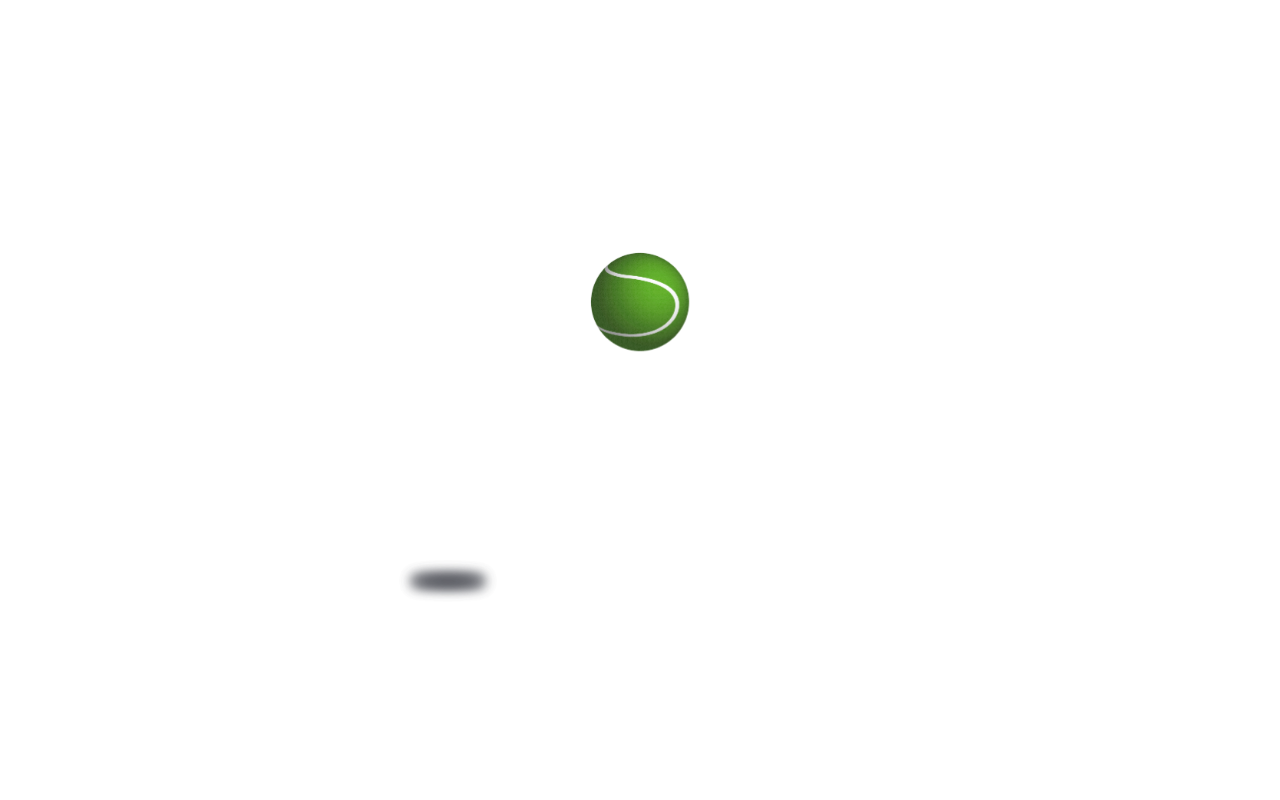
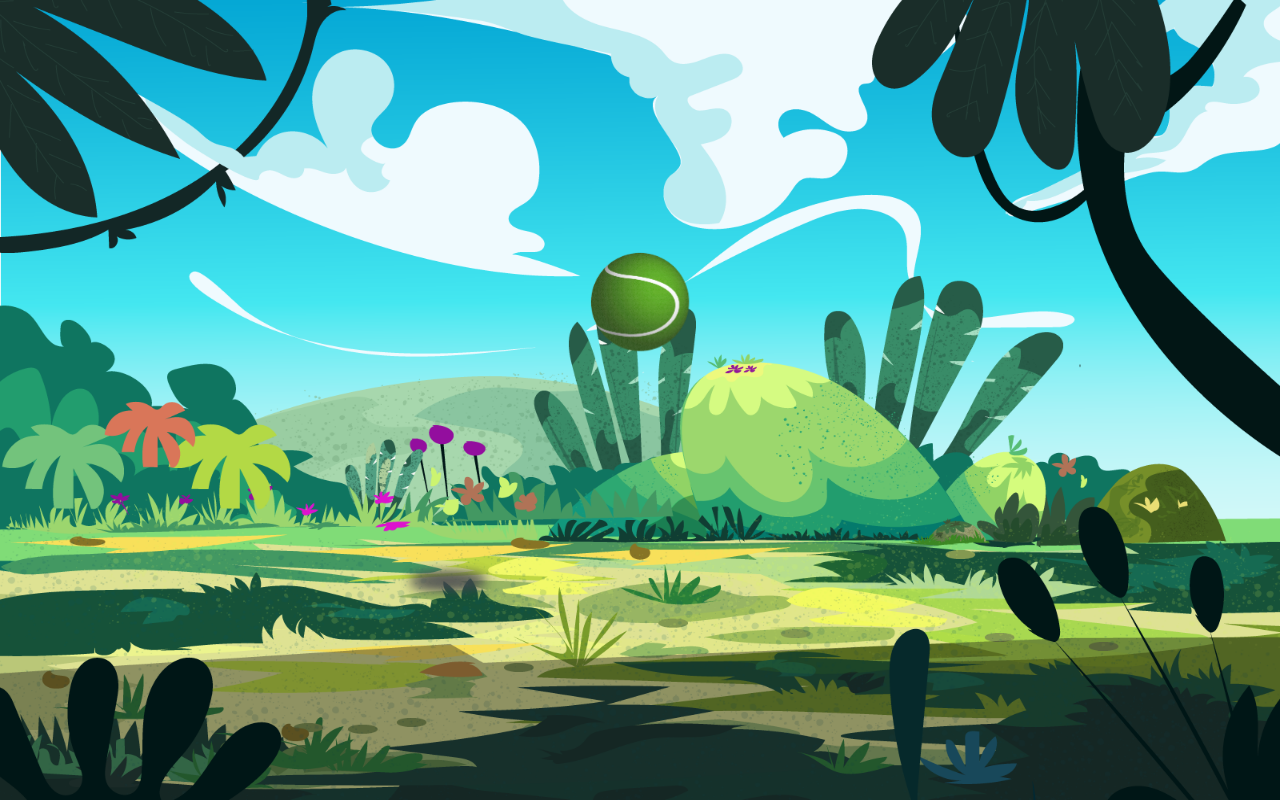
Before and after one commit to demonigod/Bouncing-Ball, a plain HTML site: page index.html in a window 1280 px wide. Drawn offline with Linux system fonts and the light colour scheme; the site is published under a folder, as on GitHub Pages, so addresses that start at the root find nothing.

Commit message:
version2

```diff
--- a/style.css
+++ b/style.css
@@ -2,7 +2,7 @@ body {
    margin: 0;
    padding: 0;
    box-sizing: border-box;
-   background-image:url(/images/background-2_4x.png);
+   background-image:url(images/background-2_4x.png);
     background-repeat: no-repeat;
     background-size: cover;
     background-size: 100% 150%;;
```
